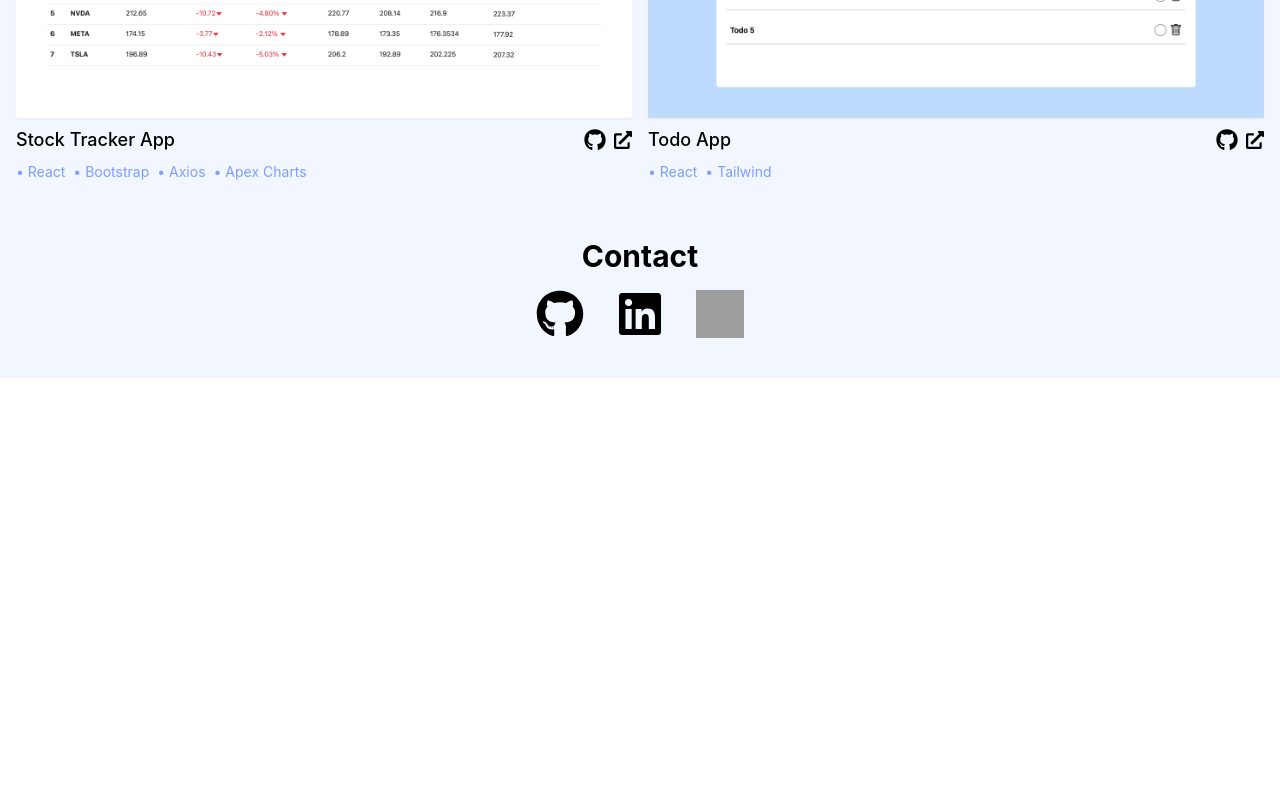
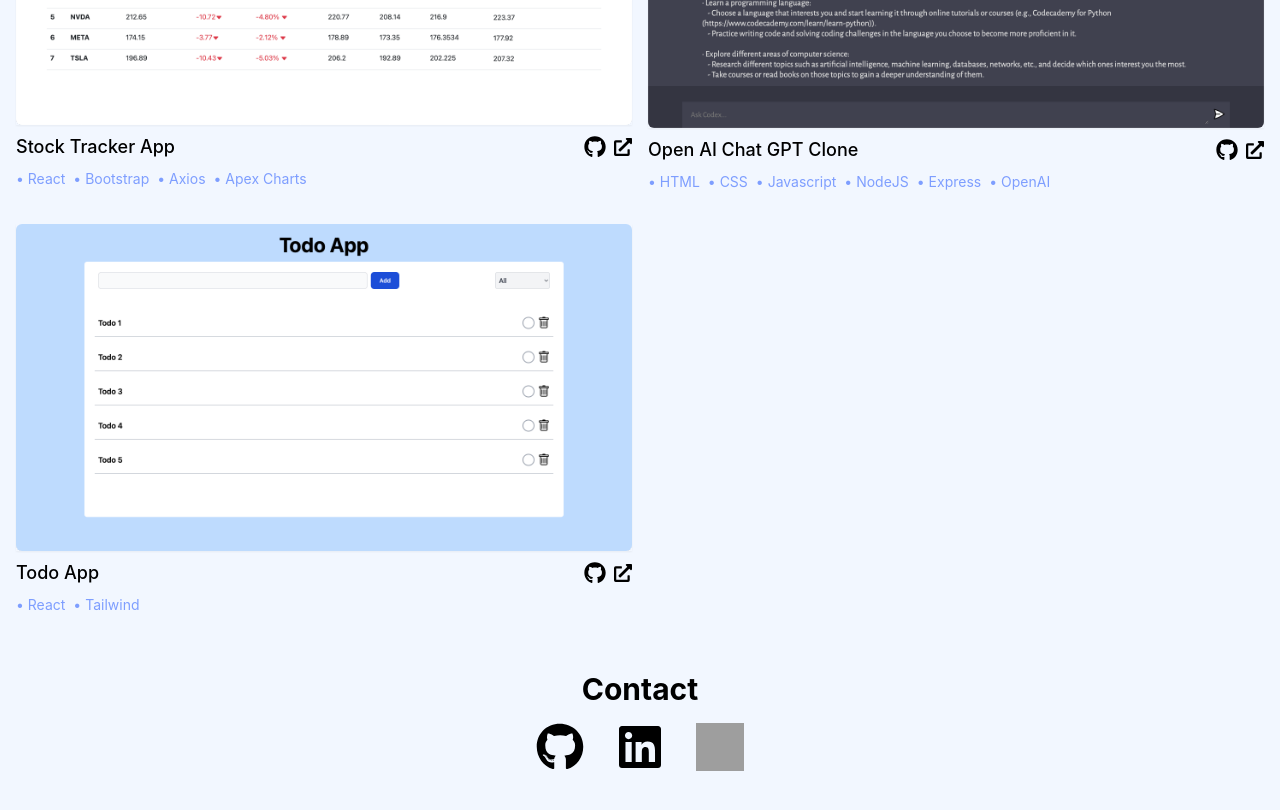
Before and after one commit to Astern2112/aaron_portfolio_react, a React (Create React App) app: page / in a window 1280 px wide. Shown: the part 2160-2970 px from the top of the page. Before the commit the page ends 2538 px from the top, so only its background shows below. Built offline with nearby package versions, Linux system fonts and the light colour scheme; grey boxes are pictures that could not be loaded.

Commit message:
added ChatGPTClone project

```diff
--- a/src/components/Projects/Projects.jsx
+++ b/src/components/Projects/Projects.jsx
@@ -16,6 +16,16 @@ const Projects = () => {
       github: 'https://github.com/Astern2112/stock-tracker-app',
     },
     {
+      name: 'Open AI Chat GPT Clone',
+      img: images.chatGPTClone,
+      tags: ['HTML', 'CSS', 'Javascript', 'NodeJS', 'Express', 'OpenAI'],
+      type: 'Web App',
+      description:
+        "A clone of ChatGPT made by open AI. Built using open AI's public API specifically the text-davinci-003 Model. ",
+      website: 'https://open-ai-chat-clone.vercel.app/',
+      github: 'https://github.com/Astern2112/openAiChatClone/tree/main',
+    },
+    {
       name: 'Todo App',
       img: images.todoApp,
       tags: ['React', 'Tailwind'],
@@ -24,16 +34,6 @@ const Projects = () => {
       website: 'https://todo-app-aaron21.netlify.app/',
       github: 'https://github.com/Astern2112/react-todo-app',
     },
-    // {
-    //   name: 'Project 3',
-    //   img: images.project3,
-    //   tags: ['Java'],
-    //   type: 'Mobile App',
-    //   description:
-    //     'Lorem ipsum dolor sit amet, consectetur adipisicing elit. Veritatis vel amet autem porro! Pariatur, ipsa voluptate amet ipsum, laudantium, possimus sapiente eligendi quis repellat eos vero aliquid. Perspiciatis, neque? Blanditiis?',
-    //   website: '',
-    //   github: '',
-    // },
     // {
     //   name: 'Project 4',
     //   img: images.project4,
@@ -60,27 +60,24 @@ const Projects = () => {
           {projectList.map((p) => {
             return (
               <div key={p.name} className="mb-4">
-                <div className="relative shadow-sm ">
+                <div className="relative shadow-sm">
                   <img
                     src={p.img}
                     alt=""
                     loading="lazy"
-                    className="max-h-80 w-full rounded-sm object-cover"
+                    className=" aspect-auto w-full rounded-md object-cover"
                   />
                 </div>
                 <p className="mt-2 flex justify-between  text-lg font-medium">
                   {p.name}
                   <span className="flex items-center">
                     <a href={p.github} target="_blank" rel="noreferrer">
-                      <FaGithub
-                        size={22}
-                        className=" mr-2 hover:text-torea-bay-900"
-                      />
+                      <FaGithub size={22} className=" mr-2 hover:scale-110" />
                     </a>
                     <a href={p.website} target="_blank" rel="noreferrer">
                       <FaExternalLinkAlt
                         size={18}
-                        className=" hover:text-torea-bay-900"
+                        className=" hover:scale-110"
                       />
                     </a>
                   </span>
--- a/src/constants/images.js
+++ b/src/constants/images.js
@@ -19,8 +19,10 @@ import figma from '../assets/figma.svg';
 import tailwind from '../assets/tailwind.svg';
 import stockHome from '../assets/stock-tracker-app-home.png';
 import todoApp from '../assets/todo-app.png';
+import chatGPTClone from '../assets/chatGPTClone.png';
 
 const images = {
+  chatGPTClone,
   todoApp,
   stockHome,
   figma,
```
Also changed, not shown: src/assets/chatGPTClone.png (added), 1 other file (tests, documents, lock files or other folders).
